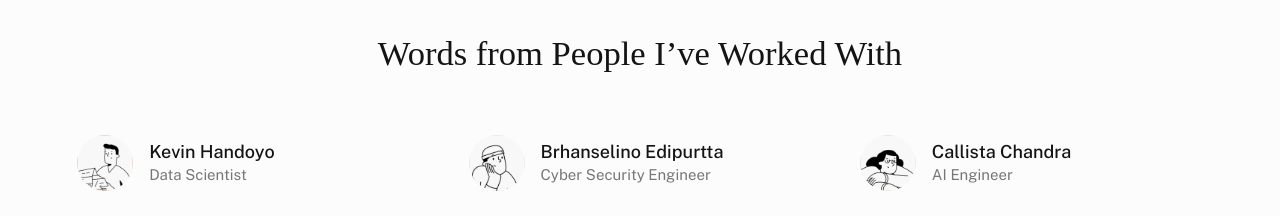
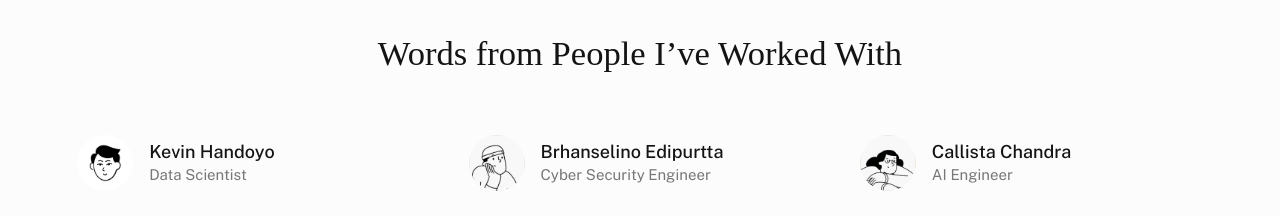
Before and after one commit to AnomaliJawa/anandaportfolio, a plain HTML site: page index.html in a window 1280 px wide. Shown: the part 4620-4836 px from the top of the page. Drawn offline with nearby package versions, Linux system fonts and the light colour scheme; a web font is replaced by a local one.

Commit message:
update avatar kevin handoyo

```diff
--- a/index.html
+++ b/index.html
@@ -409,7 +409,7 @@
 
                             <div class="s-testimonials__slide swiper-slide">
                                 <div class="s-testimonials__author">
-                                    <img src="images/avatars/user-02.jpg" alt="Author image" class="s-testimonials__avatar">
+                                    <img src="images/avatars/user-02.png" alt="Author image" class="s-testimonials__avatar">
                                     <cite class="s-testimonials__cite">
                                         <strong>Kevin Handoyo</strong>
                                         <span>Data Scientist</span>
```
Also changed, not shown: images/avatars/user-02.png (added).
